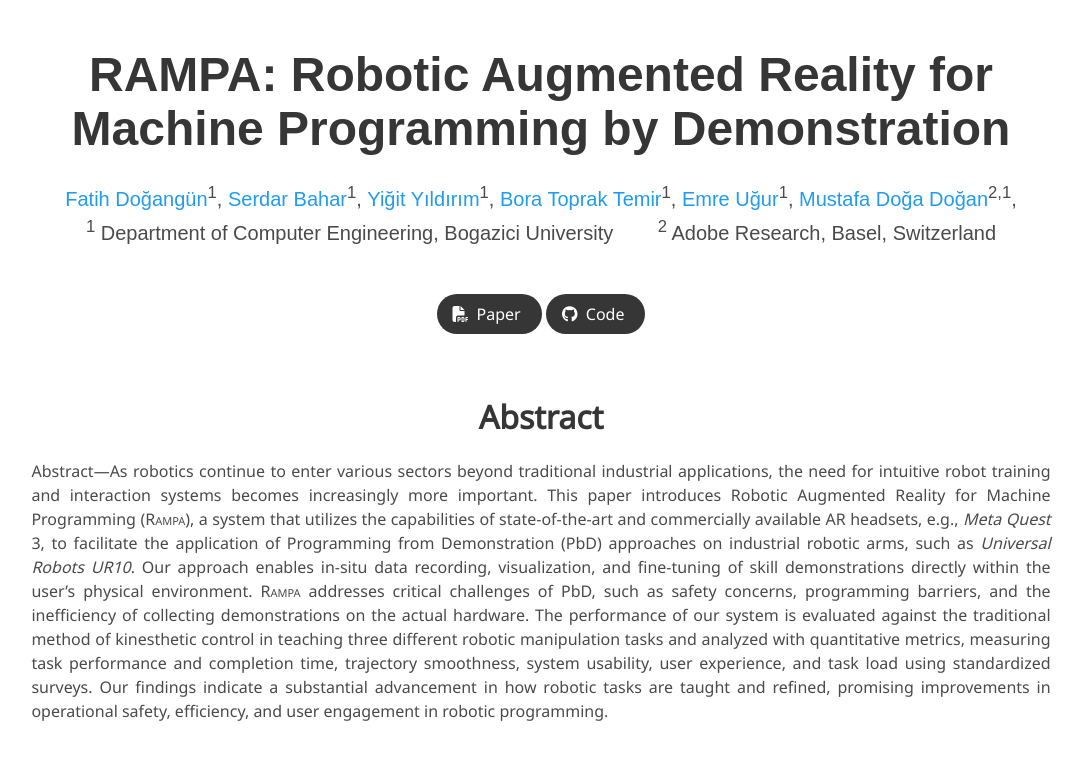
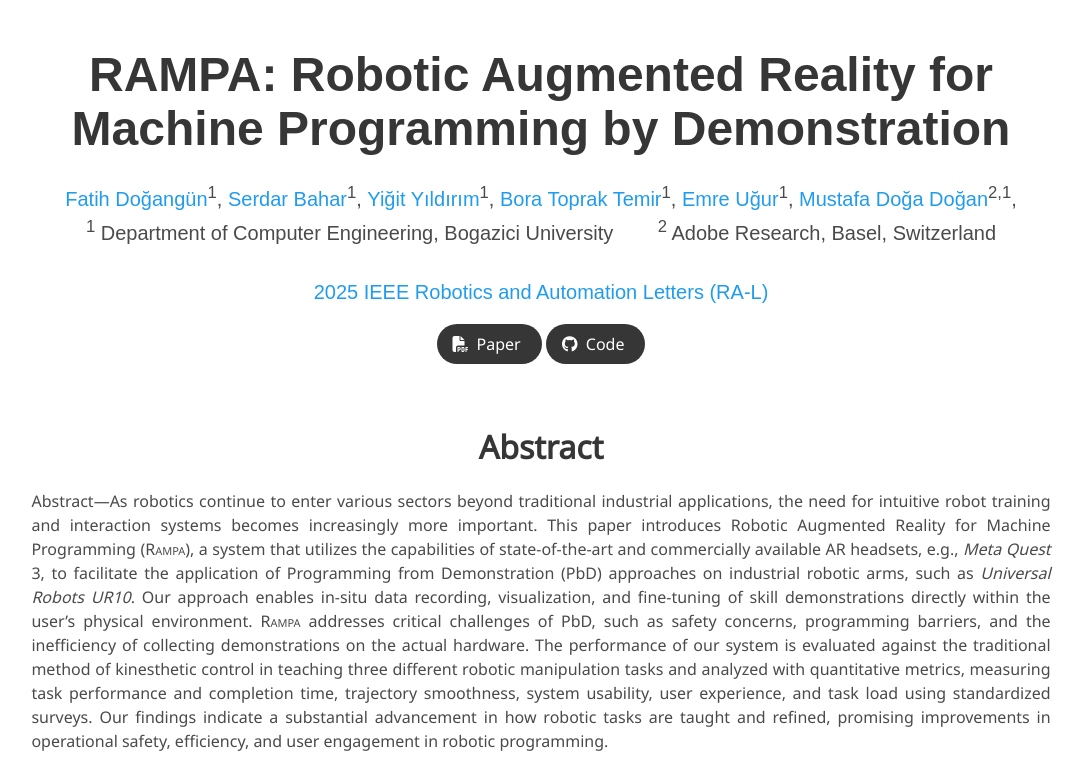
Before and after one commit to rampa-robot/rampa-robot.github.io, a plain HTML site: page index.html in a window 1280 px wide. Shown: the top 780 px of the page, without its empty margins (99-1183 px from the left). Drawn offline with nearby package versions, Linux system fonts and the light colour scheme; some icons are missing; a web font is replaced by a local one.

Commit message:
Update index.html

```diff
--- a/index.html
+++ b/index.html
@@ -70,7 +70,7 @@
           <div class="is-size-5 publication-authors">
             <span class="author-block"><sup>1</sup> Department of Computer Engineering, Bogazici University &nbsp;&nbsp;&nbsp;&nbsp;&nbsp;&nbsp; <sup>2</sup> Adobe Research, Basel, Switzerland</span>
             <br/><br/>
-            <!-- <span class="author-block"><a href="https://uist.acm.org/2024/" target="_blank" >2024 ACM Symposium on User Interface Software and Technology (UIST)</a></span> -->
+            <span class="author-block"><a href="https://ieeexplore.ieee.org/document/10904309/" target="_blank" >2025 IEEE Robotics and Automation Letters (RA-L)</a></span>
           </div>
 
           <div class="column has-text-centered">
```
